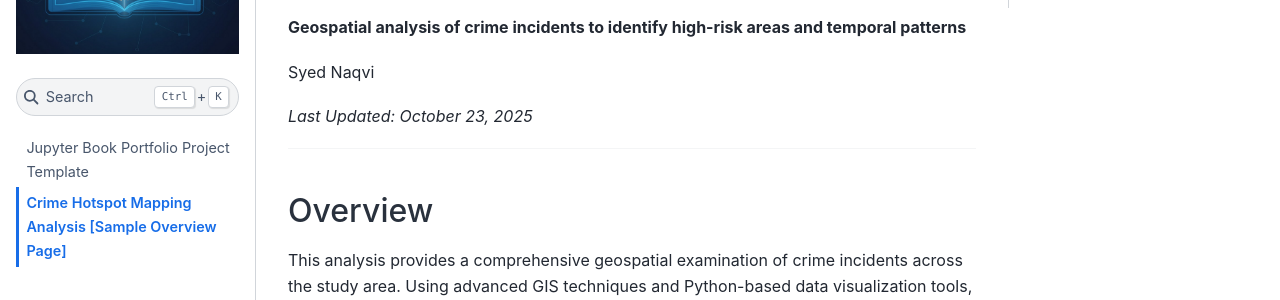
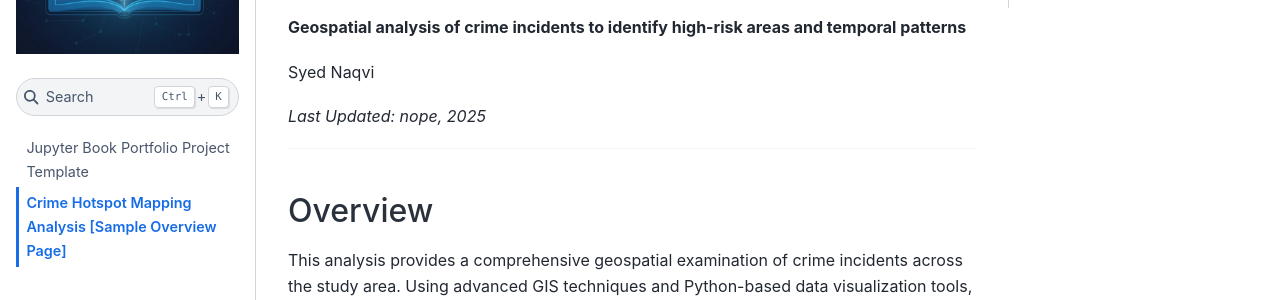
Before and after one commit to Syed-A-Naqvi/sample_jupyter_book, a Jupyter Book: the page built from overview.md, in a window 1280 px wide and 900 px high. Shown: the part 167-467 px from the top of the window. Built offline with Jupyter Book 1.0.4 settings and Sphinx 7.4.7 and the Sphinx Book theme 1.1.4, drawn with Linux system fonts in a browser that asks for light colours.

```diff
--- a/overview.md
+++ b/overview.md
@@ -4,7 +4,7 @@
 
 Syed Naqvi
 
-*Last Updated: October 23, 2025*
+*Last Updated: nope, 2025*
 
 ---
 
```
